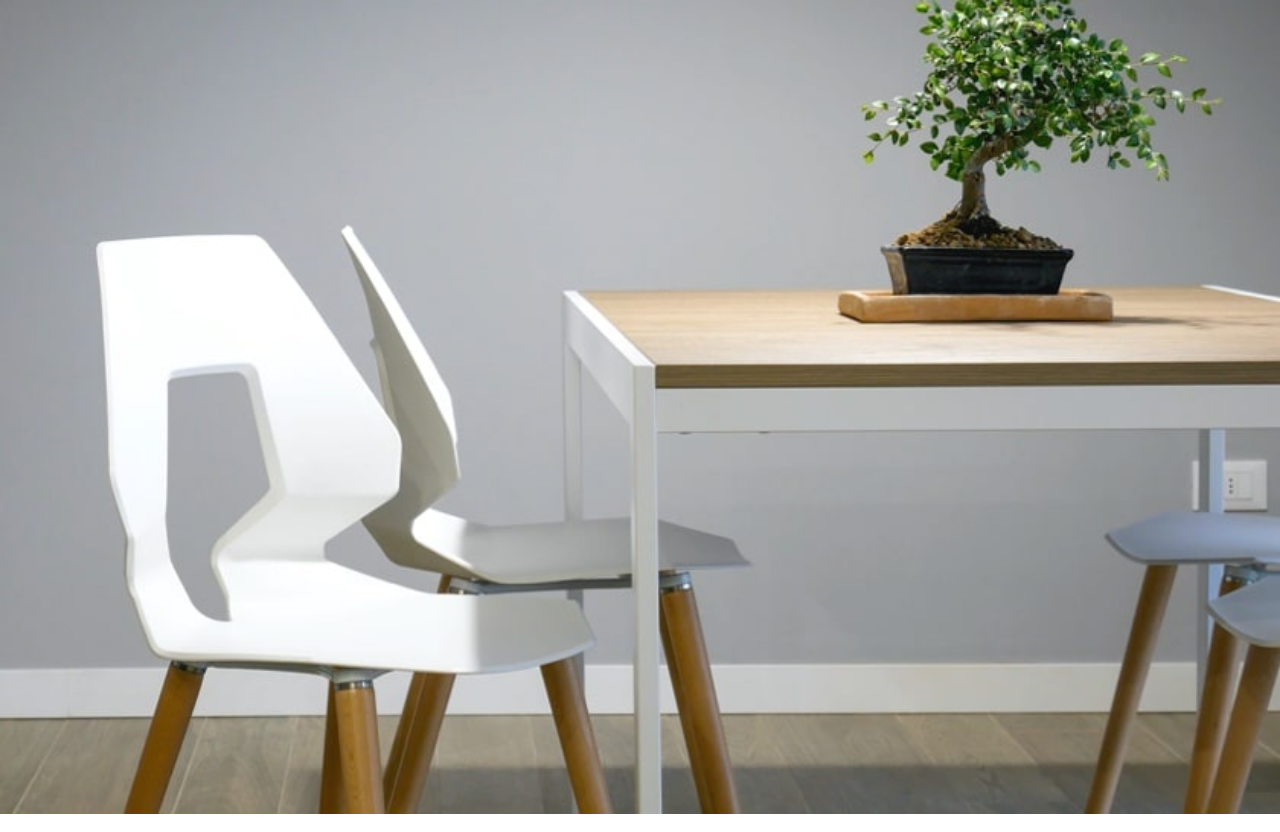
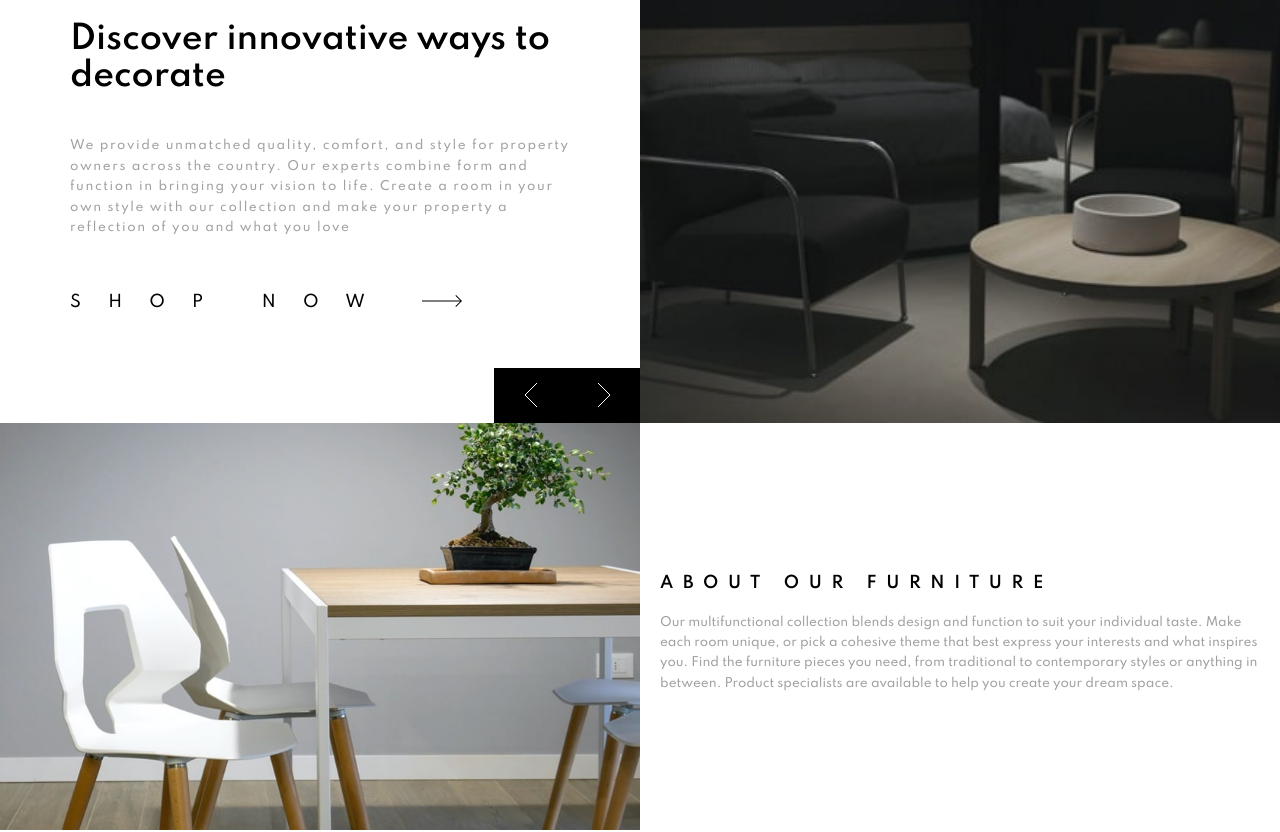
Before and after one commit to S-Rosemond/Portfolio_project2, a React (Create React App) app: page / in a window 1280 px wide. Shown: the top 832 px of the page. Built offline with nearby package versions, Linux system fonts and the light colour scheme.

Commit message:
testing design

```diff
--- a/src/components/button/Btn.css
+++ b/src/components/button/Btn.css
@@ -1,6 +1,6 @@
 .btn {
-  width: 60px;
-  height: 45px;
+  width: 73px;
+  height: 55px;
   background-color: black;
 
   background-repeat: no-repeat;
--- a/src/components/button/DoubleChevronBtn.css
+++ b/src/components/button/DoubleChevronBtn.css
@@ -10,3 +10,10 @@
 .db-icon-align {
   align-self: flex-end;
 }
+
+@media (max-width: 1439px) {
+  .db-icon-align {
+    margin-top: 6px;
+    justify-content: flex-end;
+  }
+}
--- a/src/components/cards/imagecard/ImageCard.css
+++ b/src/components/cards/imagecard/ImageCard.css
@@ -1,3 +1,10 @@
 .img-card {
   background-repeat: no-repeat;
 }
+
+@media (max-width: 1439) {
+  .img-card {
+    width: 540px;
+    height: 300px;
+  }
+}
--- a/src/components/cards/imagecard/ImageCard.tsx
+++ b/src/components/cards/imagecard/ImageCard.tsx
@@ -10,7 +10,9 @@ const ImageCard: React.FC<TextProps> = ({ textArray }) => {
     backgroundImage: `url(${textArray[index].img})`,
   };
 
-  return <img className='img img-card' src={textArray[index].img} alt='' />;
+  return (
+    <img className='img img-card main-img' src={textArray[index].img} alt='' />
+  );
 };
 
 export default ImageCard;
--- a/src/components/cards/imagecard/SmImageCard.tsx
+++ b/src/components/cards/imagecard/SmImageCard.tsx
@@ -4,7 +4,7 @@ const SmImageCard: React.FC<{ src?: string; alt?: string }> = ({
   src,
   alt,
 }) => {
-  return <img src={src} alt={alt} />;
+  return <img className='img-2 side-img' src={src} alt={alt} />;
 };
 
 SmImageCard.defaultProps = {
--- a/src/components/cards/textcard/SmTextCard.tsx
+++ b/src/components/cards/textcard/SmTextCard.tsx
@@ -1,5 +1,6 @@
 import React from 'react';
 import { Text } from './text';
+import './TextCard.css';
 
 // Omit, omits x field, Partial makes props of T optional
 type CardText = Omit<Text, 'img'>;
--- a/src/components/cards/textcard/TextCard.css
+++ b/src/components/cards/textcard/TextCard.css
@@ -15,9 +15,6 @@
 
 .text-card-position {
   align-self: center;
-  position: relative;
-  top: 40px;
-  left: calc(430px - 70%);
 }
 
 .text-btn-container {
@@ -53,3 +50,9 @@
 .arrow-mg {
   margin-left: 30px;
 }
+
+@media (max-width: 1439px) {
+  .text-card-position {
+    margin-bottom: 50px;
+  }
+}
--- a/src/pages/Test.tsx
+++ b/src/pages/Test.tsx
@@ -12,28 +12,27 @@ import SmTextCard from './../components/cards/textcard/SmTextCard';
 import SmImageCard from '../components/cards/imagecard/SmImageCard';
 const Test = () => {
   return (
-    <div>
-      <div className='grid-2'>
+    <div className='main-container'>
+      <section className='main-grid-2'>
         <ImageCard textArray={text} />
         <TextCard textArray={text} />
-      </div>
+      </section>
 
-      <div className='grid-3'>
-        <div>
+      <section className='side-grid-3'>
+        <div className='side-img-1'>
           <SmImageCard />
         </div>
 
-        <div>
+        <div className='main-sm-card-grid side-content'>
           <SmTextCard />
         </div>
-
-        <div>
+        <div className='side-img-2'>
           <SmImageCard
             src='/images/image-about-light.jpg'
             alt='light room with single chair'
           />
         </div>
-      </div>
+      </section>
 
       {/* footer */}
     </div>
--- a/src/styles/base/_base.css
+++ b/src/styles/base/_base.css
@@ -3,16 +3,11 @@
   margin: 0;
   padding: 0;
   font-family: 'Spartan', sans-serif;
-  font-size: 12px;
+  font-size: 16px;
 }
 
 p {
   font-size: var(--font-size);
-}
-
-.img {
-  width: 100%;
-  height: 100%;
 }
 
 a {
@@ -22,51 +17,3 @@ a {
 li {
   list-style-type: none;
 }
-
-.bg-black {
-  background-color: var(--black);
-}
-
-.icon-width {
-  width: initial;
-}
-.flex-display {
-  display: flex;
-}
-
-.myt-50 {
-  margin-top: 50px;
-}
-
-.grid-2 {
-}
-
-.grid-3 {
-}
-
-.sm-card-container {
-  padding: 20px;
-  display: grid;
-  gap: 20px;
-}
-.sm-card-title {
-  text-transform: uppercase;
-  letter-spacing: 2.9px;
-  font-weight: 600;
-}
-
-@media (min-width: 1440px) {
-  .grid-2 {
-    display: grid;
-    grid-template-columns: repeat(2, 881px 600px);
-    /* align-items: flex-end; */
-    position: relative;
-  }
-
-  .grid-3 {
-    display: flex;
-    justify-content: center;
-    align-items: center;
-  }
-}
-/* bp 1502  1438*/
--- a/src/styles/base/_root.css
+++ b/src/styles/base/_root.css
@@ -3,5 +3,5 @@
   --black: hsl(0, 0%, 0%);
   --white: hsl(0, 0%, 100%);
   --vdg: hsl(0, 0%, 27%);
-  --font-size: 12px;
+  --font-size: 0.75em;
 }
--- /dev/null
+++ b/src/styles/components/_main.css
@@ -0,0 +1,130 @@
+.img {
+  width: 100%;
+}
+.img-2 {
+}
+
+.bg-black {
+  background-color: var(--black);
+}
+
+.icon-width {
+  width: initial;
+}
+.flex-display {
+  display: flex;
+}
+
+.myt-50 {
+  margin-top: 50px;
+}
+
+.main-container {
+}
+.main-grid-2 {
+}
+
+.main-img {
+  grid-area: main-img;
+}
+
+.main-content {
+  grid-area: main-content;
+}
+
+.side-grid-3 {
+}
+
+.side-img-1 {
+  grid-area: side-img-1;
+}
+.side-img-2 {
+  grid-area: side-img-2;
+}
+.side-content {
+  grid-area: side-content;
+}
+
+.main-sm-card-grid {
+  align-self: center;
+}
+.sm-card-container {
+  padding: 20px;
+  display: grid;
+  gap: 20px;
+}
+.sm-card-title {
+  text-transform: uppercase;
+  letter-spacing: 2.9px;
+  font-weight: 600;
+  letter-spacing: 0.6rem;
+}
+
+.sm-card-body {
+  font-weight: 500;
+  color: var(--dg);
+  line-height: 1.7;
+}
+
+@media (min-width: 1440px) {
+  .main-grid-2 {
+    display: grid;
+    grid-template-columns: 1fr 1fr;
+    grid-template-areas: 'main-img main-content';
+    position: relative;
+  }
+
+  .side-grid-3 {
+    display: grid;
+    grid-template-columns: 1fr 2fr 1fr;
+    grid-template-areas: 'side-img-1 side-content side-img-2';
+  }
+
+  .text-card-position {
+    align-self: center;
+    position: relative;
+    top: 40px;
+    left: calc(430px - 60%);
+  }
+}
+
+@media (min-width: 1700px) {
+  .main-img,
+  .side-img {
+    width: 100%;
+  }
+}
+
+@media (max-width: 1439px) {
+  .main-container {
+    display: grid;
+    grid-template-columns: 1fr 1fr;
+    grid-template-areas: 'main-grid-2' 'side-grid-3';
+  }
+  .main-grid-2 {
+    display: grid;
+    grid-template-rows: 1fr 1fr;
+    grid-template-areas: 'main-content' 'main-img';
+    position: relative;
+  }
+
+  .side-grid-3 {
+    display: grid;
+    grid-template-columns: 1fr 1fr;
+    grid-template-rows: 1fr 1fr;
+    grid-template-areas: 'side-img-1 side-img-1' 'side-content side-content';
+  }
+
+  .side-img-1 > img {
+    width: 100%;
+    height: 100%;
+  }
+
+  .side-img-2 {
+    display: none;
+  }
+}
+
+@media (max-width: 1060px) {
+}
+/* bp 1502  1438*/
--- a/src/styles/index.css
+++ b/src/styles/index.css
@@ -1,2 +1,3 @@
 @import 'base/_base.css';
 @import 'base/_root.css';
+@import 'components/_main.css';
```
